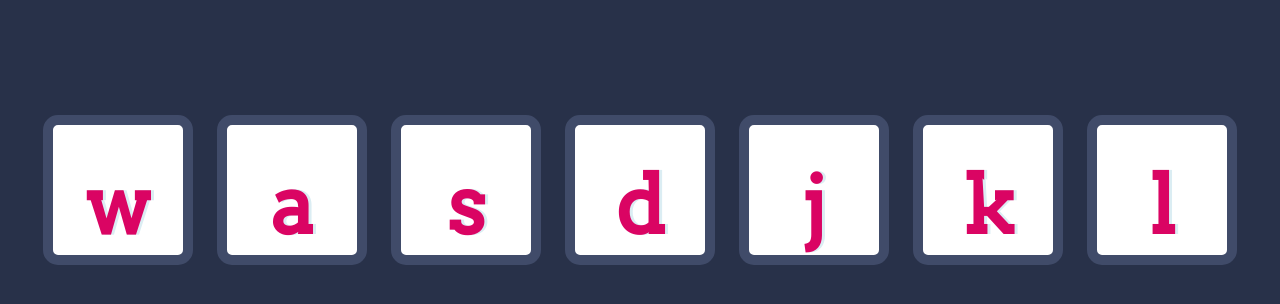
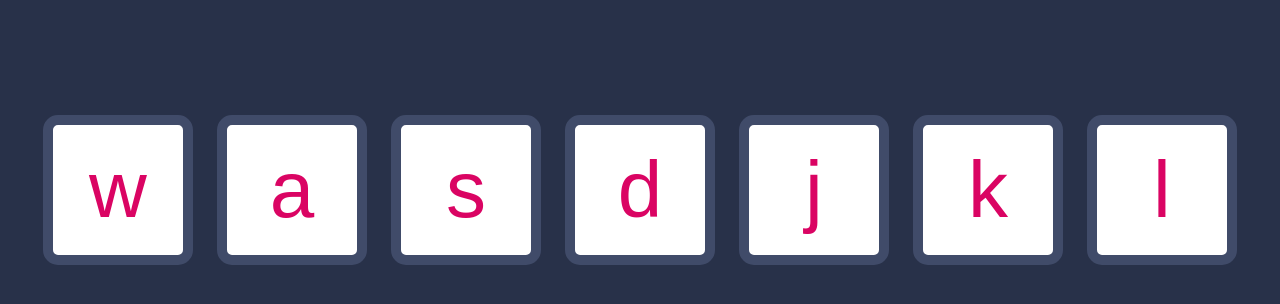
Before and after one commit to lazysegtree/learn_webdev, a plain HTML site: page mini_proj/drum_kit/index.html in a window 1280 px wide. Shown: the part 174-478 px from the top of the page. Drawn offline with Linux system fonts and the light colour scheme.

Commit message:
edit some css

```diff
--- a/mini_proj/drum_kit/styles.css
+++ b/mini_proj/drum_kit/styles.css
@@ -63,18 +63,16 @@ footer {
 }
 
 .drum {
-  outline: none;
   border: 10px solid #404B69;
+  border-radius: 15px;
+
   font-size: 5rem;
-  font-family: 'Arvo', cursive;
-  line-height: 2;
-  font-weight: 900;
   color: #DA0463;
-  text-shadow: 3px 0 #DBEDF3;
-  border-radius: 15px;
+
   display: inline-block;
   width: 150px;
   height: 150px;
+
   text-align: center;
   margin: 10px;
   background-color: white;
```
